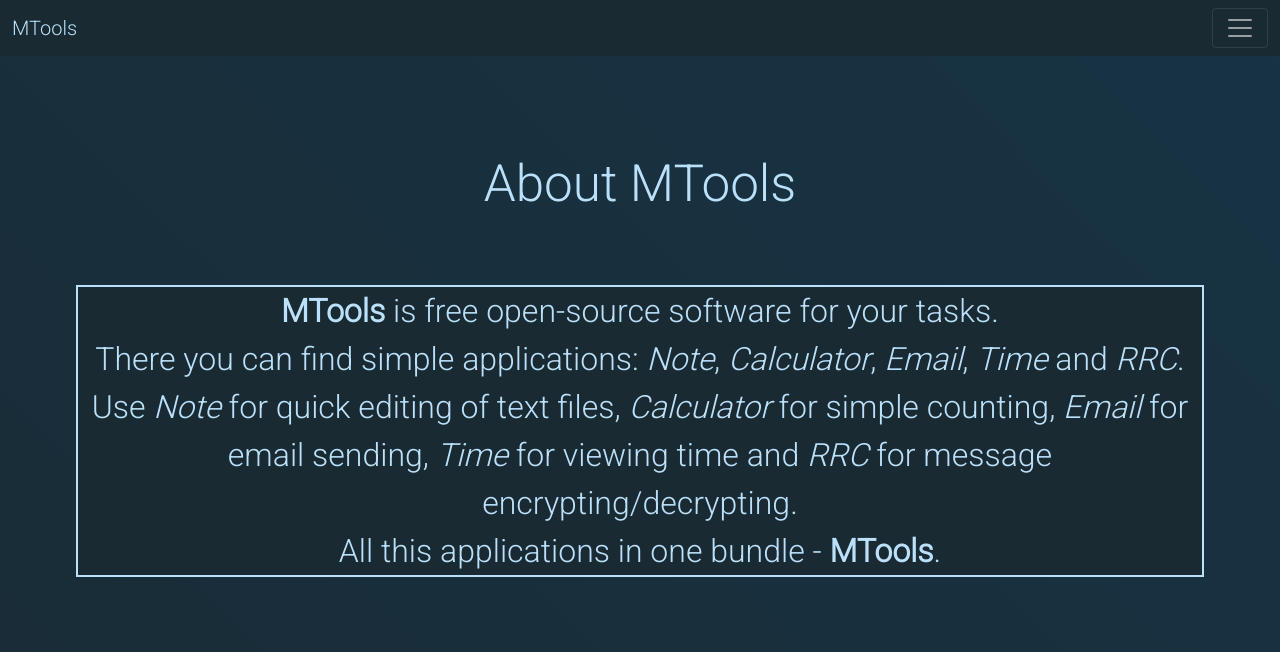
After one commit to merive/merive.com, a Flask app: page /MTools/about in a window 1280 px wide. The commit adds this page. Shown: the top 652 px of the page. Run offline with Flask 2, Linux system fonts and the light colour scheme; some libraries are stand-ins or nearby versions.

Commit message:
Added MTools about page

```diff
--- a/app.py
+++ b/app.py
@@ -171,6 +171,12 @@ def mtools():
     return flask.render_template('MTools/home.html')
 
 
+@app.route('/MTools/about')
+def mtools_about():
+    """MTools about page"""
+    return flask.render_template('MTools/about.html')
+
+
 @app.route('/MTools/download/<file_type>')
 def save_mtools(file_type):
     """Saves MTools files on your PC"""
@@ -209,6 +215,7 @@ def parzibot():
 def parzibot_about():
     """Parzibot about page"""
     return flask.render_template('Parzibot/about.html', links=os.environ.get('ParzibotLink'))
+
 
 # -*-*-*-*-*-*-*-*-*-*-*-*-*-*-*-*-*-*-*-*-*-*-*-*-
 # -*-*-*-*-*-*-* SecurePass Database *-*-*-*-*-*-*-
--- /dev/null
+++ b/templates/MTools/about.html
@@ -0,0 +1,52 @@
+{% extends 'bases/MTools.html' %}
+
+{% block title %}
+    About MTools
+{% endblock %}
+
+{% block body %}
+    <main>
+        <div class="content">
+            <p class="title">About MTools</p>
+            <p class="text">
+                <b>MTools</b> is free open-source software for your tasks.
+                <br>There you can find simple applications: <i>Note</i>, <i>Calculator</i>, <i>Email</i>, <i>Time</i>
+                and <i>RRC</i>.
+                <br>Use <i>Note</i> for quick editing of text files, <i>Calculator</i> for simple counting,
+                <i>Email</i> for email sending, <i>Time</i> for viewing time and <i>RRC</i> for message encrypting/decrypting.
+                <br>All this applications in one bundle - <b>MTools</b>.
+            </p>
+        </div>
+    </main>
+
+    <style>
+        main {
+            color: black;
+        }
+
+        .content {
+            text-align: center;
+            padding: 1%;
+        }
+
+        .title {
+            width: 100%;
+            text-align: center;
+            vertical-align: middle;
+            padding-top: 5%;
+
+            font-size: 3.2em;
+            color: #BBE1FA;
+        }
+
+        .text {
+            font-size: 2em;
+            color: #BBE1FA;
+            margin: 5% 5% 5% 5%;
+
+            border: solid 2px #BBE1FA;
+            background: #1A2A33;
+            width: 90%;
+        }
+    </style>
+{% endblock %}
--- a/templates/bases/MTools.html
+++ b/templates/bases/MTools.html
@@ -44,6 +44,7 @@
                 <a class="nav-link" href="/MTools/download/EXE" style="color: #BBE1FA !important">Download EXE</a>
                 <a class="nav-link" href="/MTools/download/JAR" style="color: #BBE1FA !important">Download JAR</a>
                 <a class="nav-link" href="https://github.com/merive/MTools" style="color: #BBE1FA !important">GitHub</a>
+                <a class="nav-link" href="/MTools/about" style="color: #BBE1FA !important">About MTools</a>
                 <a class="nav-link" href="/" style="color: #BBE1FA !important">Back</a>
             </div>
         </div>
```
